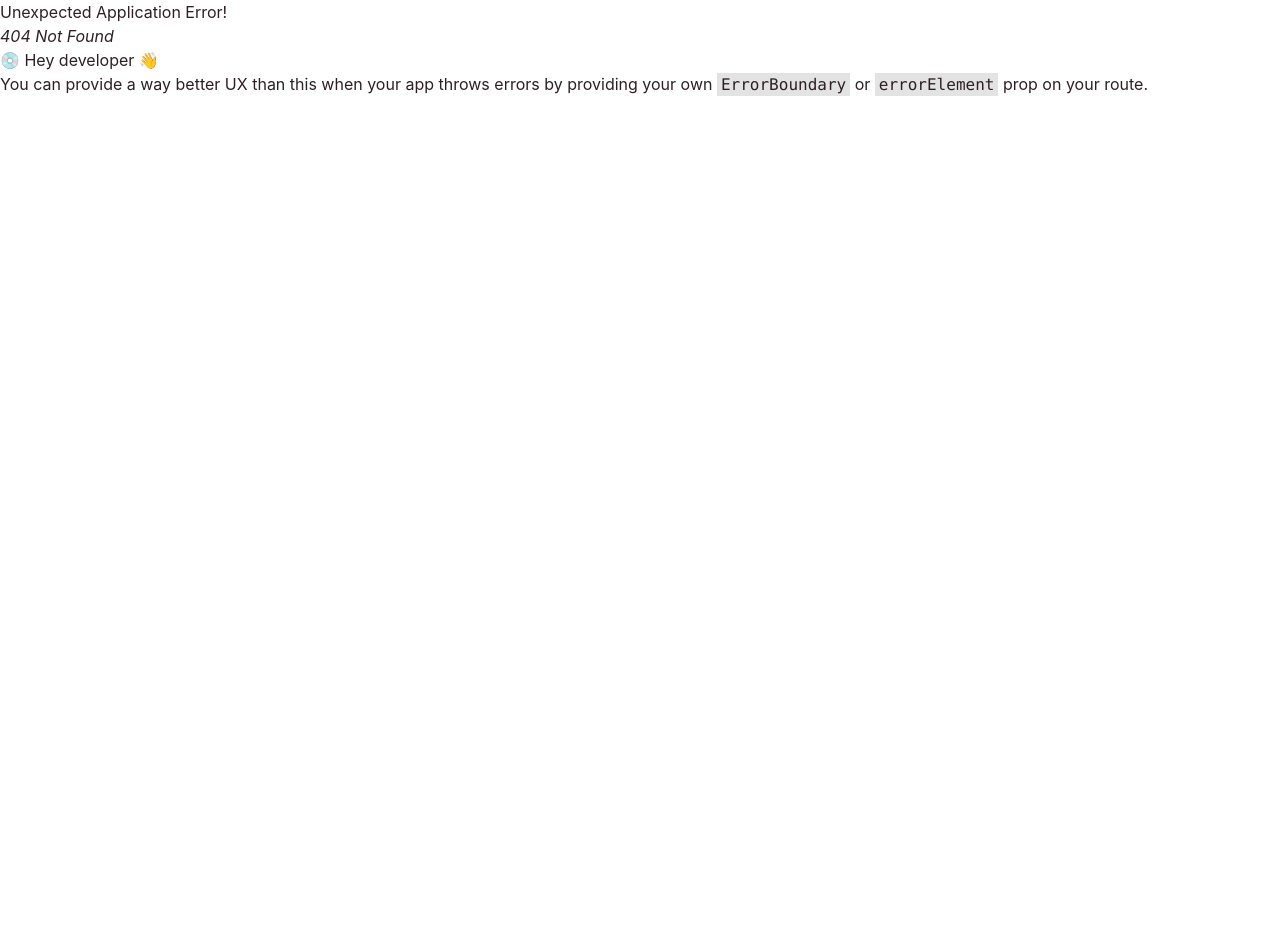
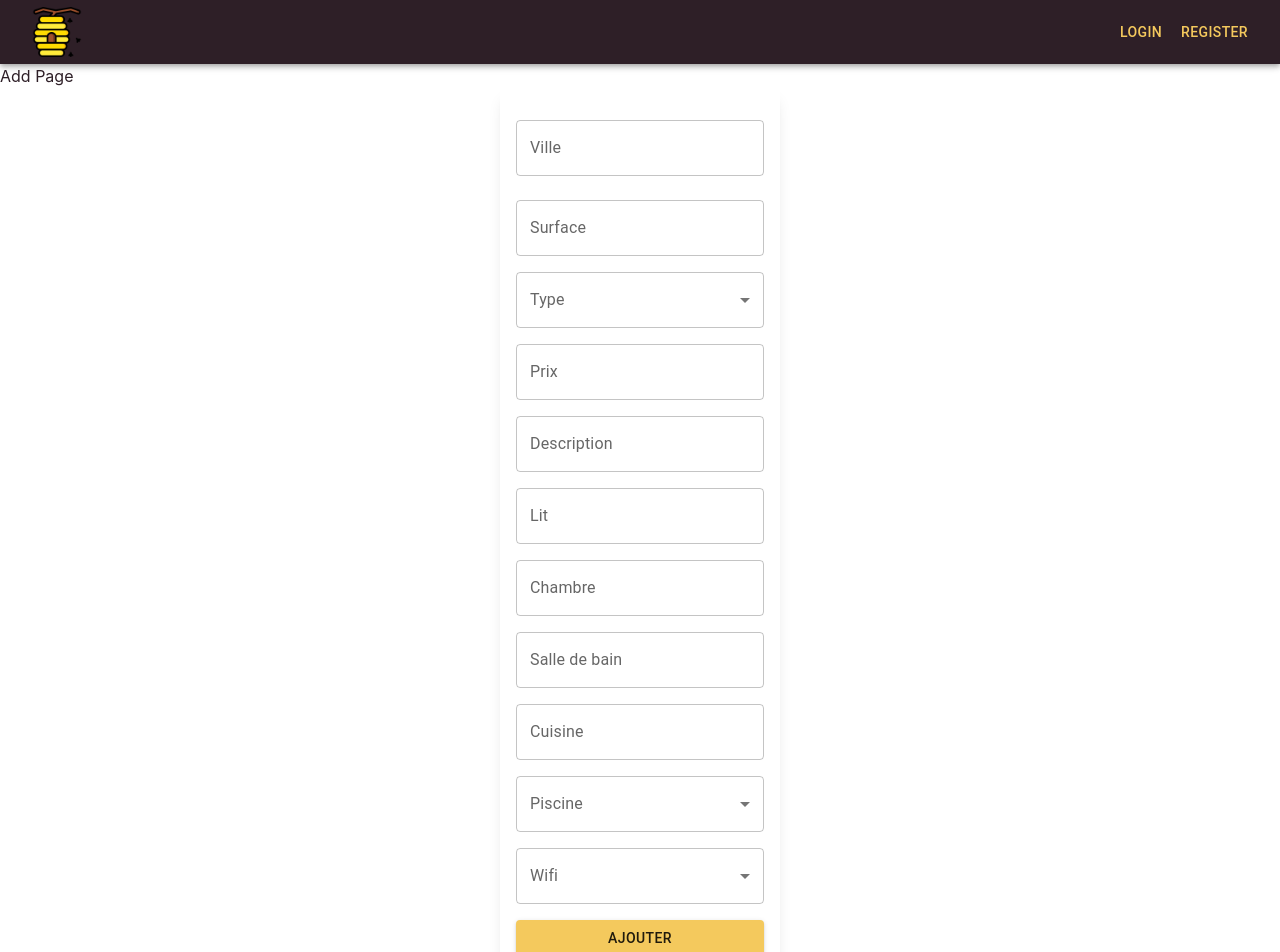
Before and after one commit to Souuum/air-beenbee, a React (Vite) app in the folder air-beenbee.app/: page /addpropriete in a window 1280 px wide. Before the commit this address had no page. Shown: the top 952 px of the page. Before the commit the page ends 800 px from the top, so only its background shows below. Built offline with nearby package versions, Linux system fonts and the light colour scheme.

Commit message:
Add propriete

```diff
--- a/air-beenbee.app/src/pages/AddProprietePage.tsx
+++ b/air-beenbee.app/src/pages/AddProprietePage.tsx
@@ -1,15 +1,62 @@
+import { useAuth } from "../context/AuthContext";
+import { Form, FormField } from "../components/Form";
 
+const AddProprietePage = () => {
+  const { authState } = useAuth();
 
-const AddPage = ()  => {
+  const { isAuthenticated, user } = authState;
+//TODO
+// Récupérer les ID propriété et propriétaire
+// Créer le bouton dans Home pour rediriger sur cette page
+  const formStructure: FormField[] = [
+    { name: "ville", label: "Ville", type: "text" },
+    { name: "surface", label: "Surface", type: "number" },
+    { name: "type", label: "Type", type: "select", options: [{"label": "Appartement", "value": "appartement"}, {"label": "Maison", "value":"maison"}] },
+    { name: "prix", label: "Prix", type: "number" },
+    { name: "description", label: "Description", type: "text" },
+    { name: "lit", label: "Lit", type: "text" },
+    { name: "chambre", label: "Chambre", type: "text" },
+    { name: "salle_de_bain", label: "Salle de bain", type: "number" },
+    { name: "cuisine", label: "Cuisine", type: "number" },
+    { name: "piscine", label: "Piscine", type: "select", options: [{"label": "Oui", "value":1}, {"label": "Non", "value":0}] },
+    { name: "wifi", label: "Wifi", type: "select", options: [{"label": "Oui", "value":1}, {"label": "Non", "value":0}] }
+  ];
 
+  const handleFormSubmit = async (formData: { [key: string]: any }) => {
+    //send data to backend
+    await fetch("http://localhost:3001/auth/register", {
+      method: "POST",
+      headers: {
+        "Content-Type": "application/json",
+      },
+      body: JSON.stringify(formData),
+    });
+  };
+  return (
+    <div>
+      <h1>Add Page</h1>
+      <div className="flex w-full justify-center">
+        <Form
+          formStructure={formStructure}
+          label="Ajouter"
+          onSubmit={handleFormSubmit}
+        />
+      </div>
+      {isAuthenticated && user?.role === "proprietaire" ? (
+        <div>
+          <div className="flex w-full justify-center">
+            <Form
+              formStructure={formStructure}
+              label="Ajouter"
+              onSubmit={handleFormSubmit}
+            />
+          </div>
+        </div>
+      ) : (
+        <h1>Vous n'êtes pas autorisé à acceder à cette page.</h1>
+      )}
+    </div>
+  );
+};
 
-    return (
-
-      <div className="text-center">
-          <h1>Add Page</h1>
-      </div>
-
-    )
-  }
-
-  export default AddPage;
+export default AddProprietePage;
```
Also changed, not shown: air-beenbee.app/src/App.tsx (+18 -14 lines), air-beenbee.app/src/pages/HomePage.tsx (+6 -7 lines).
